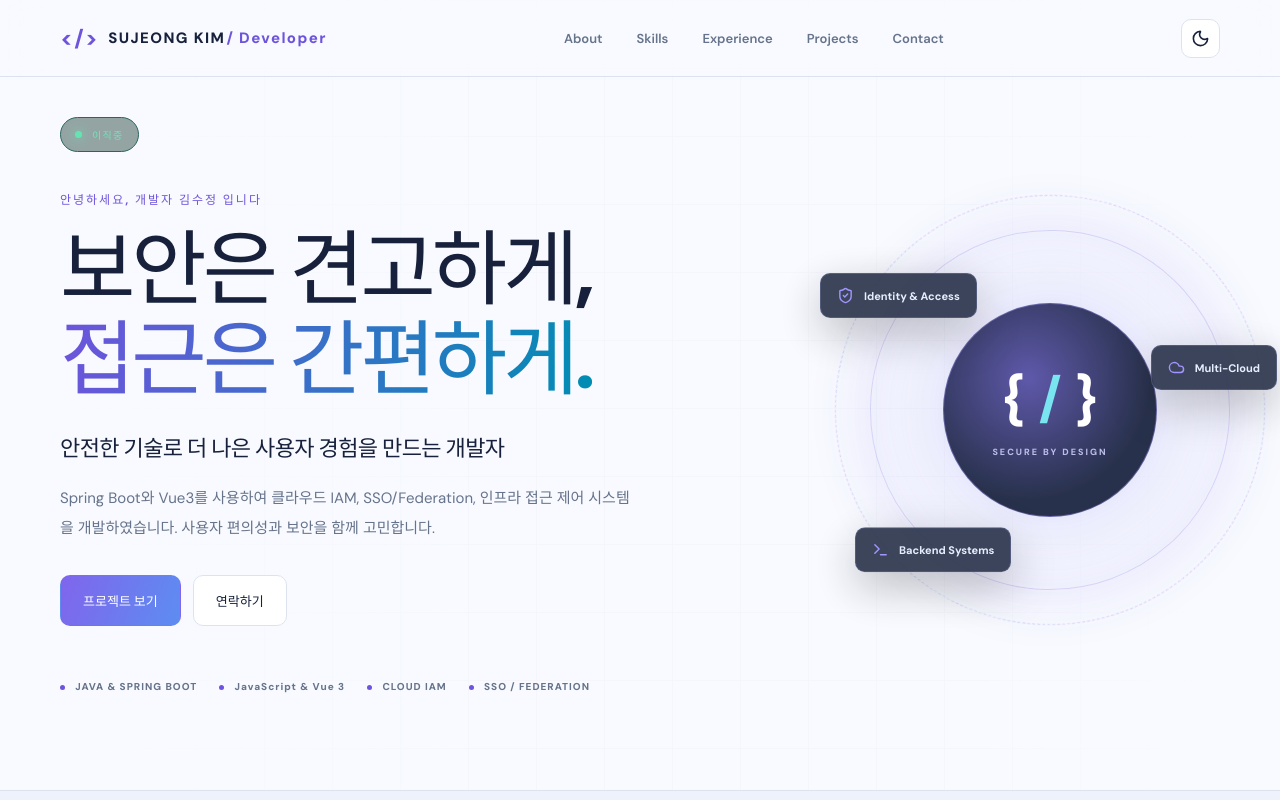
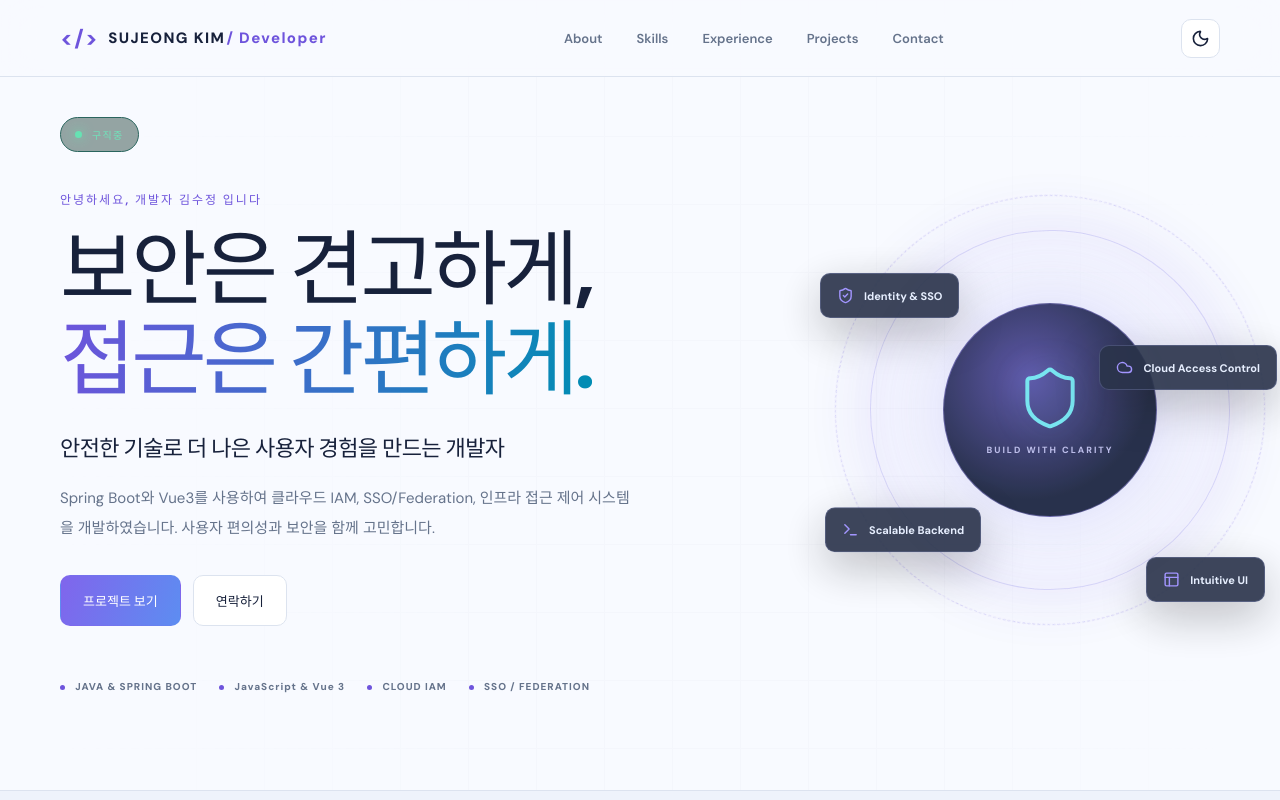
Before and after one commit to Kimsu10/Kimsu10.github.io, a Vue app: page / in a window 1280 px wide. Shown: the top 800 px of the page. Built offline with nearby package versions, Linux system fonts and the light colour scheme.

Commit message:
modify: carousel

```diff
--- a/src/components/HeroSection.vue
+++ b/src/components/HeroSection.vue
@@ -1,5 +1,5 @@
 <script setup>
-import { ArrowUpRight, ArrowDown, ChevronRight, ShieldCheck, Cloud, Terminal } from 'lucide-vue-next'
+import { ShieldCheck, Cloud, Terminal, PanelsTopLeft, Shield } from 'lucide-vue-next'
 import { profile } from '../data/portfolio'
 import { useSectionNavigation } from '../composables/useSectionNavigation'
 
@@ -13,7 +13,7 @@ const { goTo } = useSectionNavigation()
     <div class="hero-content">
       <div class="availability">
         <span class="live-dot">
-        </span> 이직중 </div>
+        </span> 구직중 </div>
       <div class="eyebrow">안녕하세요, 개발자 김수정 입니다</div>
       <h1>보안은 견고하게,<br>
         <span class="gradient-text">접근은 간편하게.</span>
@@ -49,15 +49,17 @@ const { goTo } = useSectionNavigation()
       <div class="orbit orbit-two">
       </div>
       <div class="art-center">
-        <div class="art-logo">{ <span>/</span> }</div>
-        <span>SECURE BY DESIGN</span>
+        <div class="art-logo"><Shield :size="68" :stroke-width="1.4" /></div>
+        <span>BUILD WITH CLARITY</span>
       </div>
       <div class="float-label float-a">
-        <ShieldCheck :size="17"/> Identity & Access</div>
+        <ShieldCheck :size="17"/> Identity & SSO</div>
       <div class="float-label float-b">
-        <Cloud :size="17"/> Multi-Cloud</div>
+        <Cloud :size="17"/> Cloud Access Control</div>
       <div class="float-label float-c">
-        <Terminal :size="17"/> Backend Systems</div>
+        <Terminal :size="17"/> Scalable Backend</div>
+      <div class="float-label float-d">
+        <PanelsTopLeft :size="17"/> Intuitive UI</div>
     </div>
 <!--    <button class="scroll-hint" @click="goTo('about')">-->
 <!--      <ArrowDown :size="16"/> SCROLL TO EXPLORE</button>-->
--- a/src/data/portfolio.js
+++ b/src/data/portfolio.js
@@ -18,7 +18,7 @@ export const skillGroups = [
 export const experiences = [
   { date: '2025.06 — 2027.12.31 (퇴사 예정)',
     role: '삼성 SDS 클라우드 접근 관리 시스템 개발',
-    company: '회사명 입력 · DevOps',
+    company: '와글와이즈 · DevOps',
     description: 'Vue 3와 Spring Boot 기반 관리 플랫폼 개발 및 멀티 클라우드 접근제어 시스템 구현',
     details: [
       'Vue 3·Spring Boot 기반 관리자 페이지 및 REST API 개발',
```
Also changed, not shown: src/style.css.
